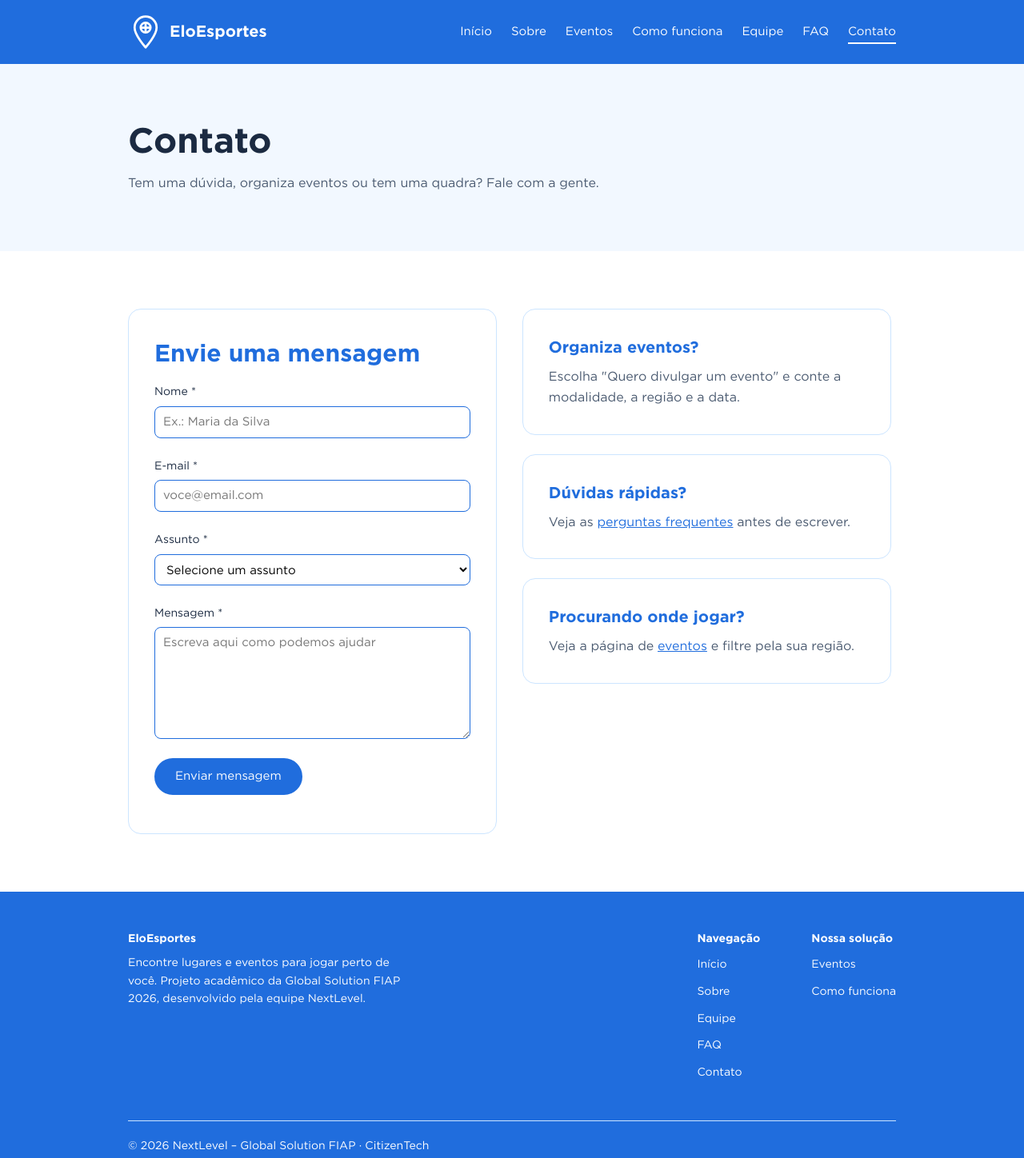
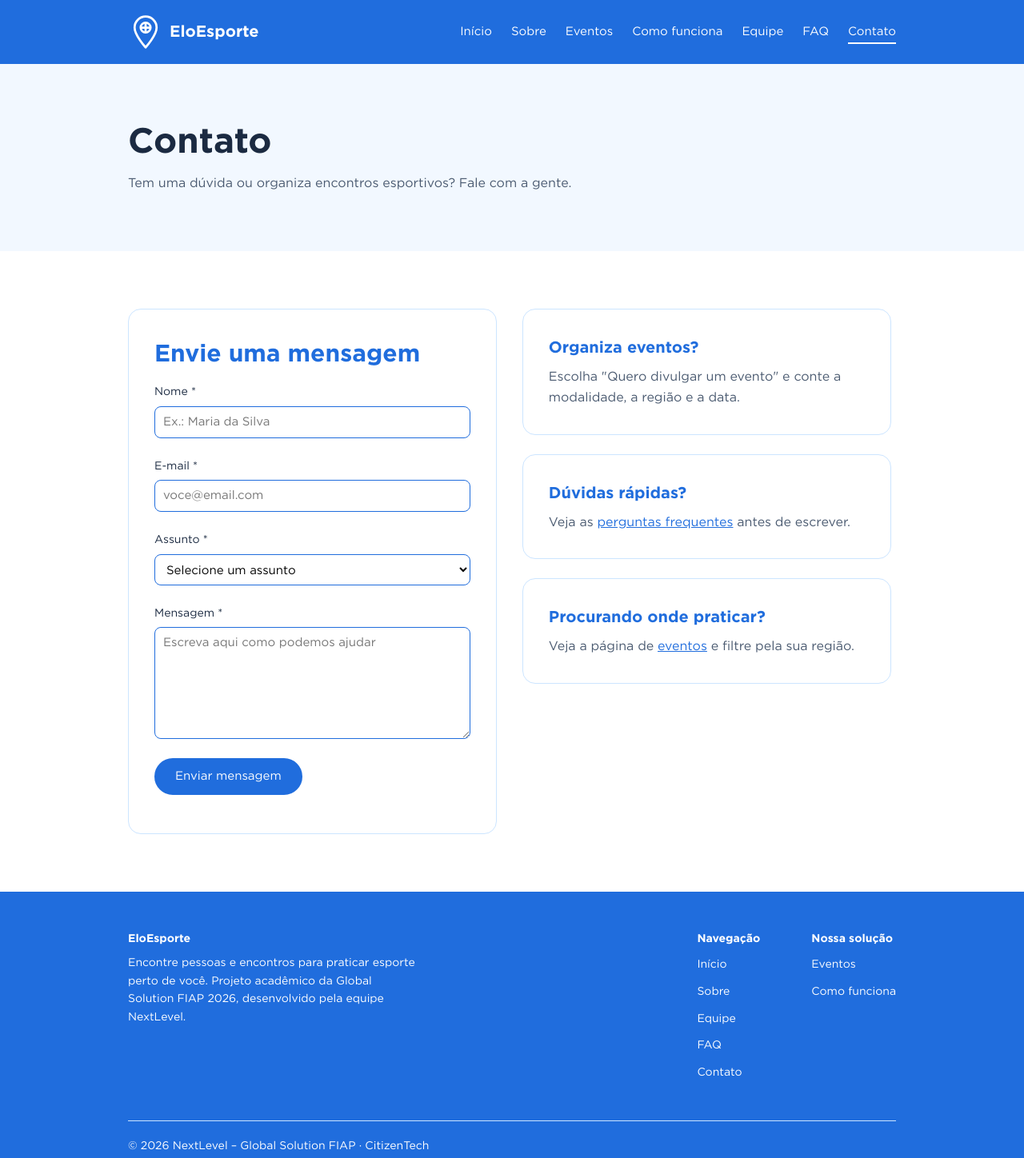
Before and after one commit to NextLevel-1TDSPT/gs_front_end, a plain HTML site: page contato.html in a window 1280 px wide. Shown: the whole page at 80% size. Drawn offline with Linux system fonts and the light colour scheme; a script that the page names is missing.

Commit message:
fix: ajusta assuntos do formulário de contato

```diff
--- a/contato.html
+++ b/contato.html
@@ -3,10 +3,10 @@
   <head>
     <meta charset="UTF-8" />
     <meta name="viewport" content="width=device-width, initial-scale=1.0" />
-    <meta name="description" content="Fale com a equipe da EloEsportes para tirar dúvidas ou divulgar eventos." />
+    <meta name="description" content="Fale com a equipe da EloEsporte para tirar dúvidas ou divulgar eventos." />
     <link rel="icon" href="assets/icons/favicon.svg" type="image/svg+xml" />
     <link rel="stylesheet" href="css/style.css" />
-    <title>Contato | EloEsportes</title>
+    <title>Contato | EloEsporte</title>
     <script src="js/script.js" defer></script>
   </head>
 
@@ -15,7 +15,7 @@
       <div class="container header-content">
         <a href="index.html" class="logo">
           <img src="assets/icons/logo.svg" alt="" />
-          EloEsportes
+          EloEsporte
         </a>
 
         <button class="menu-toggle" type="button" aria-label="Abrir menu">
@@ -42,7 +42,7 @@
       <section class="section section-alt">
         <div class="container">
           <h1>Contato</h1>
-          <p>Tem uma dúvida, organiza eventos ou tem uma quadra? Fale com a gente.</p>
+          <p>Tem uma dúvida ou organiza encontros esportivos? Fale com a gente.</p>
         </div>
       </section>
 
@@ -69,7 +69,7 @@
                 <option value="">Selecione um assunto</option>
                 <option value="inscricao">Dúvida sobre inscrição</option>
                 <option value="organizador">Quero divulgar um evento</option>
-                <option value="local">Tenho uma quadra ou clube</option>
+                <option value="local">Represento uma comunidade ou local esportivo</option>
                 <option value="outro">Outro</option>
               </select>
               <span class="mensagem-erro" id="erro-assunto"></span>
@@ -96,7 +96,7 @@
               <p>Veja as <a href="faq.html">perguntas frequentes</a> antes de escrever.</p>
             </div>
             <div class="card">
-              <h3>Procurando onde jogar?</h3>
+              <h3>Procurando onde praticar?</h3>
               <p>Veja a página de <a href="eventos.html">eventos</a> e filtre pela sua região.</p>
             </div>
           </aside>
@@ -108,9 +108,9 @@
       <div class="container">
         <div class="footer-content">
           <div>
-            <p class="footer-title">EloEsportes</p>
+            <p class="footer-title">EloEsporte</p>
             <p>
-              Encontre lugares e eventos para jogar perto de você. Projeto
+              Encontre pessoas e encontros para praticar esporte perto de você. Projeto
               acadêmico da Global Solution FIAP 2026, desenvolvido pela equipe
               NextLevel.
             </p>
```
